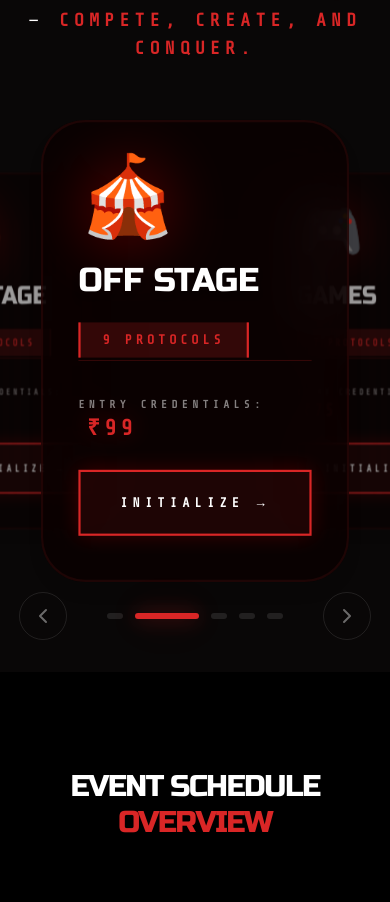
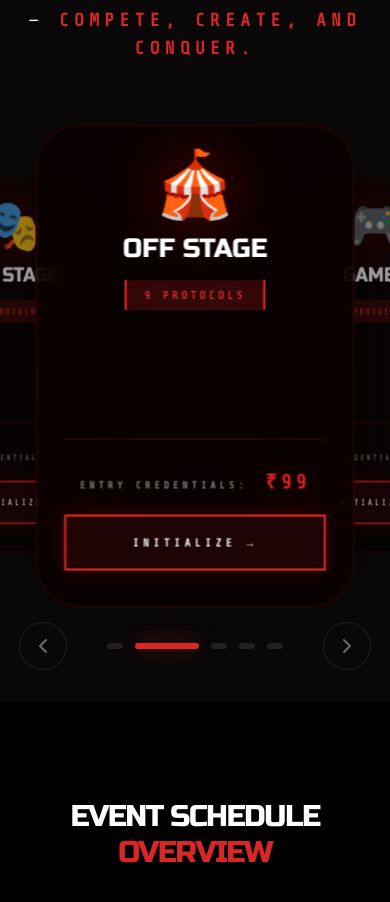
Before and after one commit to visshaalpvt/finalmadmatrix, a React (Vite) app: page / in a window 390 px wide. Shown: the part 2487-3389 px from the top of the page. Built offline with nearby package versions, Linux system fonts and the light colour scheme; no server answers; the HTML template or start-up script is replaced by a standard one.

Commit message:
Finalized scroll functionality and layout fixes

```diff
--- a/src/components/CircularCarousel.tsx
+++ b/src/components/CircularCarousel.tsx
@@ -30,6 +30,9 @@ const CircularCarousel = () => {
         setCurrentIndex((prev) => (prev - 1 + items.length) % items.length);
     }, [items.length]);
 
+    // Track active drag for visual feedback
+    const [dragOffset, setDragOffset] = useState(0);
+
     useEffect(() => {
         if (!isHovered) {
             const interval = setInterval(next, 5000);
@@ -53,7 +56,7 @@ const CircularCarousel = () => {
 
                 {/* Carousel Container */}
                 <motion.div
-                    className="relative h-[450px] sm:h-[550px] flex items-center justify-center perspective-1000 cursor-grab active:cursor-grabbing touch-pan-y"
+                    className="relative h-[480px] sm:h-[550px] flex items-center justify-center perspective-1000 cursor-grab active:cursor-grabbing touch-pan-y"
                     onMouseEnter={() => {
                         setIsHovered(true);
                     }}
@@ -62,14 +65,18 @@ const CircularCarousel = () => {
                     }}
                     drag="x"
                     dragConstraints={{ left: 0, right: 0 }}
-                    dragElastic={0.1}
+                    dragElastic={0.4} // Increase elasticity for better hand-feel
+                    onDrag={(_, info) => {
+                        setDragOffset(info.offset.x);
+                    }}
                     onDragEnd={(_, info) => {
-                        const threshold = 50;
+                        const threshold = 60;
                         if (info.offset.x < -threshold) {
                             next();
                         } else if (info.offset.x > threshold) {
                             prev();
                         }
+                        setDragOffset(0);
                     }}
                 >
                     <AnimatePresence initial={false}>
@@ -91,13 +98,13 @@ const CircularCarousel = () => {
                                     animate={{
                                         opacity: Math.abs(position) === 0 ? 1 : Math.abs(position) === 1 ? 0.6 : 0.2,
                                         scale: Math.abs(position) === 0 ? 1.1 : Math.abs(position) === 1 ? 0.85 : 0.6,
-                                        x: position * (window.innerWidth < 640 ? 180 : 380),
+                                        x: position * (window.innerWidth < 640 ? 180 : 380) + dragOffset,
                                         z: Math.abs(position) === 0 ? 100 : Math.abs(position) === 1 ? -150 : -400,
-                                        rotateY: position * -30,
+                                        rotateY: position * -30 + (dragOffset * 0.05),
                                         zIndex: 50 - Math.abs(position) * 10,
                                     }}
                                     transition={{ duration: 0.4, ease: [0.23, 1, 0.32, 1] }}
-                                    className="absolute w-[280px] sm:w-[420px] h-[420px] sm:aspect-[4/5] rounded-[2.5rem] pt-8 px-8 pb-10 sm:p-12 glass border-2 border-matrix-red/10 group hover:border-matrix-red/60 transition-all duration-700 overflow-hidden flex flex-col justify-between"
+                                    className="absolute w-[290px] sm:w-[420px] h-[440px] sm:aspect-[4/5] rounded-[2.5rem] pt-6 px-6 pb-8 sm:p-12 glass border-2 border-matrix-red/10 group hover:border-matrix-red/60 transition-all duration-700 overflow-hidden flex flex-col justify-between"
                                     style={{ backfaceVisibility: 'hidden', background: 'rgba(10, 0, 0, 0.8)' }}
                                 >
                                     {/* Background Aura */}
@@ -105,27 +112,30 @@ const CircularCarousel = () => {
 
                                     {/* Category Data Content */}
                                     <div className="relative z-10">
-                                        <span className="text-7xl sm:text-9xl block mb-6 animate-float drop-shadow-[0_0_30px_rgba(255,0,0,0.4)]">
+                                        <span className="text-6xl sm:text-9xl block mb-4 sm:mb-6 animate-float drop-shadow-[0_0_30px_rgba(255,0,0,0.4)] text-center">
                                             {item.emoji}
                                         </span>
-                                        <h3 className="text-3xl sm:text-5xl font-poster text-white group-hover:text-matrix-red transition-all duration-500 uppercase leading-none drop-shadow-md">
+                                        <h3 className="text-2xl sm:text-5xl font-poster text-white group-hover:text-matrix-red transition-all duration-500 uppercase leading-none drop-shadow-md text-center">
                                             {item.title}
                                         </h3>
-                                        <div className="flex items-center gap-4 mt-6 text-xs font-matrix text-matrix-red uppercase tracking-[0.3em] font-black">
-                                            <span className="bg-matrix-red/20 px-5 py-2 rounded-none border-x-2 border-matrix-red">
+                                        <div className="flex items-center justify-center gap-4 mt-4 sm:mt-6 text-[10px] font-matrix text-matrix-red uppercase tracking-[0.3em] font-black">
+                                            <span className="bg-matrix-red/20 px-4 py-1.5 rounded-none border-x-2 border-matrix-red">
                                                 {item.count} PROTOCOLS
                                             </span>
                                         </div>
                                     </div>
 
-                                    <div className="relative z-10 space-y-6 pt-8 border-t border-matrix-red/20">
-                                        <div className="text-[10px] font-matrix text-white/50 uppercase tracking-[0.4em] font-bold">
-                                            Entry Credentials: <span className="text-matrix-red font-black text-xl ml-2 drop-shadow-[0_0_10px_rgba(255,0,0,0.3)]">{item.fee}</span>
+                                    <div className="relative z-10 space-y-4 sm:space-y-6 pt-6 sm:pt-8 border-t border-matrix-red/20">
+                                        <div className="text-[9px] sm:text-[10px] font-matrix text-white/50 uppercase tracking-[0.4em] font-bold text-center">
+                                            Entry Credentials: <span className="text-matrix-red font-black text-lg sm:text-xl ml-2 drop-shadow-[0_0_10px_rgba(255,0,0,0.3)]">{item.fee}</span>
                                         </div>
 
                                         <button
-                                            onClick={() => navigate(`/category/${item.category}`)}
-                                            className="w-full py-5 rounded-none bg-matrix-red/10 border-2 border-matrix-red text-xs font-matrix text-white font-black uppercase tracking-[0.4em] group/btn hover:bg-matrix-red hover:text-black transition-all duration-500 flex items-center justify-center gap-4 shadow-[0_0_20px_rgba(255,0,0,0.2)]"
+                                            onClick={(e) => {
+                                                e.stopPropagation();
+                                                navigate(`/category/${item.category}`);
+                                            }}
+                                            className="w-full py-4 sm:py-5 rounded-none bg-matrix-red/10 border-2 border-matrix-red text-[10px] sm:text-xs font-matrix text-white font-black uppercase tracking-[0.4em] group/btn hover:bg-matrix-red hover:text-black transition-all duration-500 flex items-center justify-center gap-4 shadow-[0_0_20px_rgba(255,0,0,0.2)]"
                                         >
                                             Initialize →
                                         </button>
```
